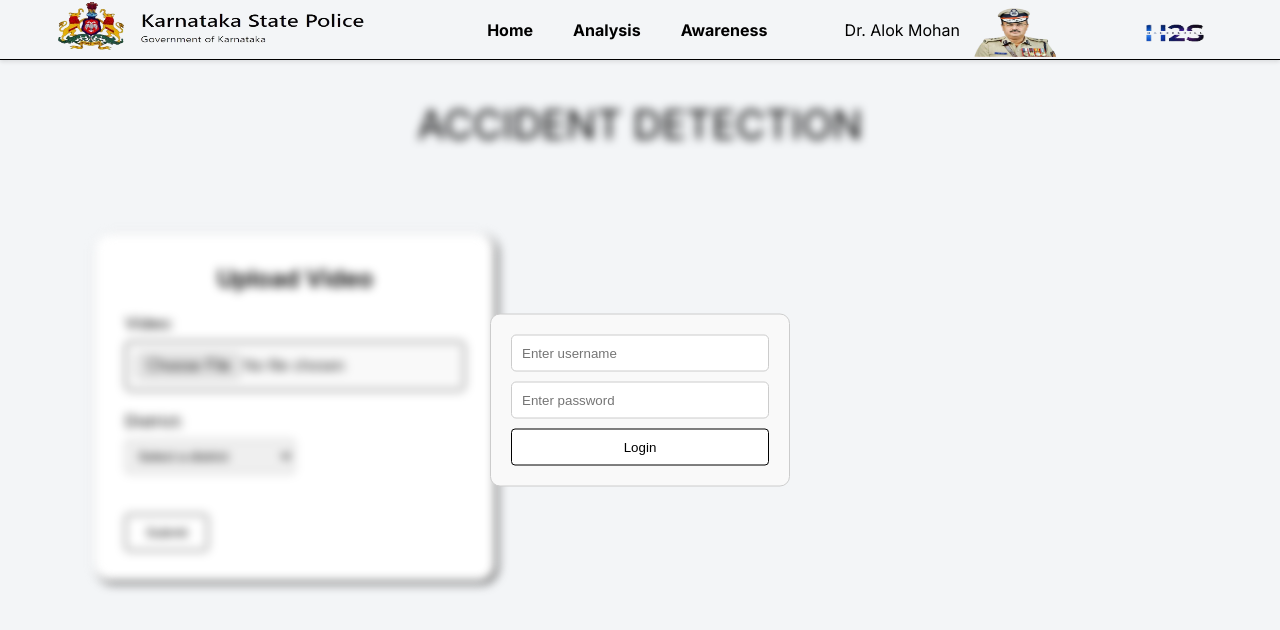
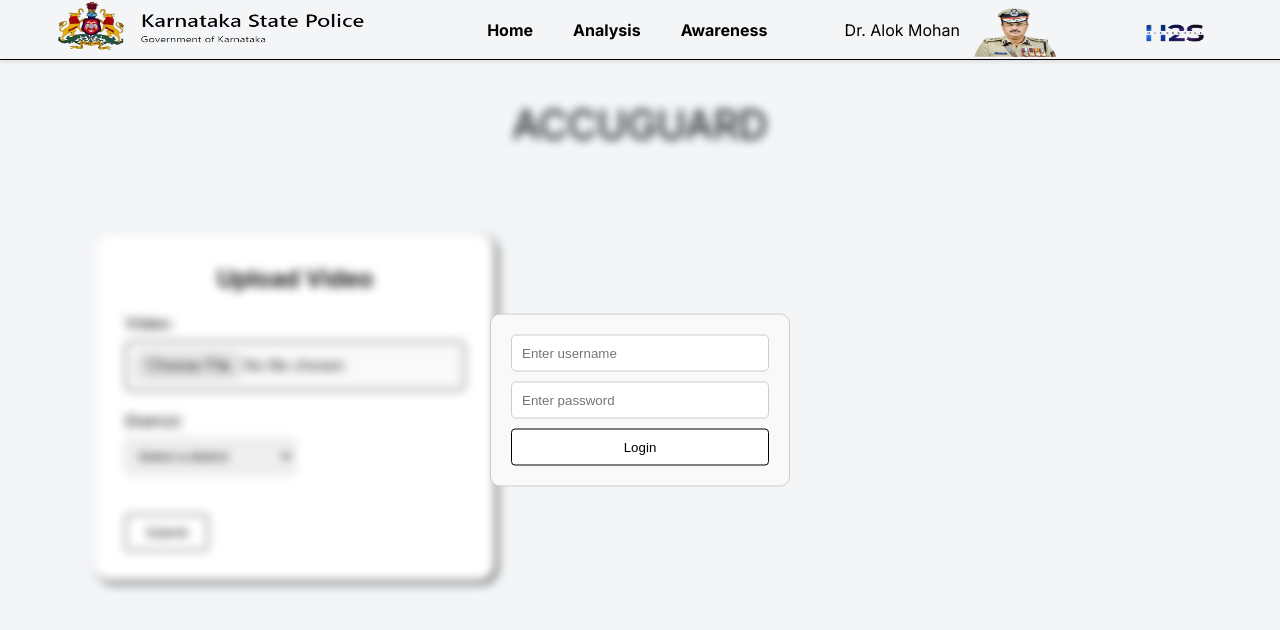
Before and after one commit to devajsanghvi15/kspDevelopment, a React (Create React App) app in the folder frontend/: page / in a window 1280 px wide. Shown: the top 630 px of the page. Built offline with nearby package versions, Linux system fonts and the light colour scheme; the HTML template or start-up script is replaced by a standard one.

Commit message:
Home.js title updated

```diff
--- a/frontend/src/pages/Home.js
+++ b/frontend/src/pages/Home.js
@@ -109,7 +109,7 @@
     <>
     <br></br>
     <br></br>
-    <div className='home-heading'>ACCIDENT DETECTION</div>
+    <div className='home-heading'>ACCUGUARD</div>
     <div className='home-container'>
       <div className="form-container">
         <h2 className="form-heading">Upload Video</h2>
```
